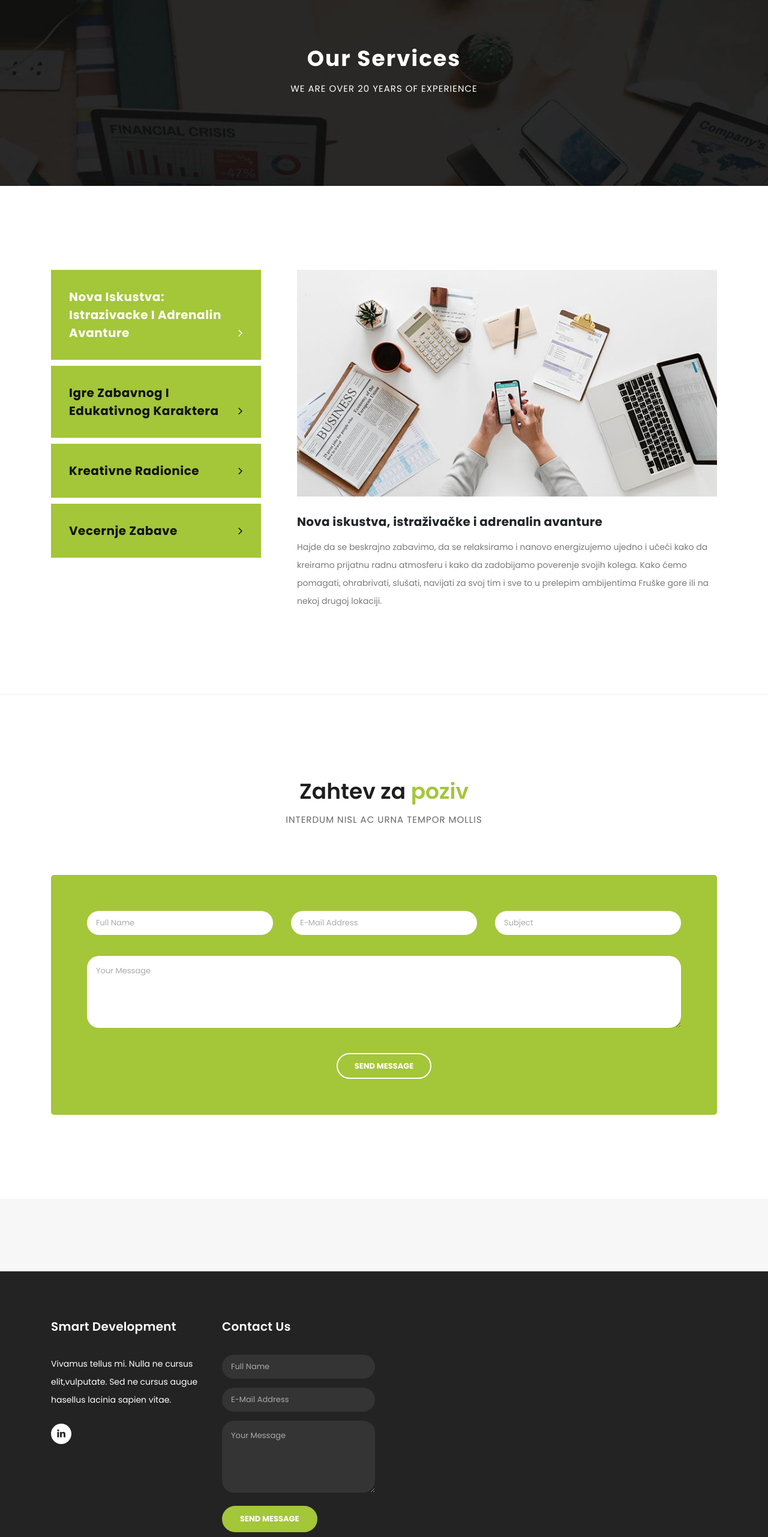
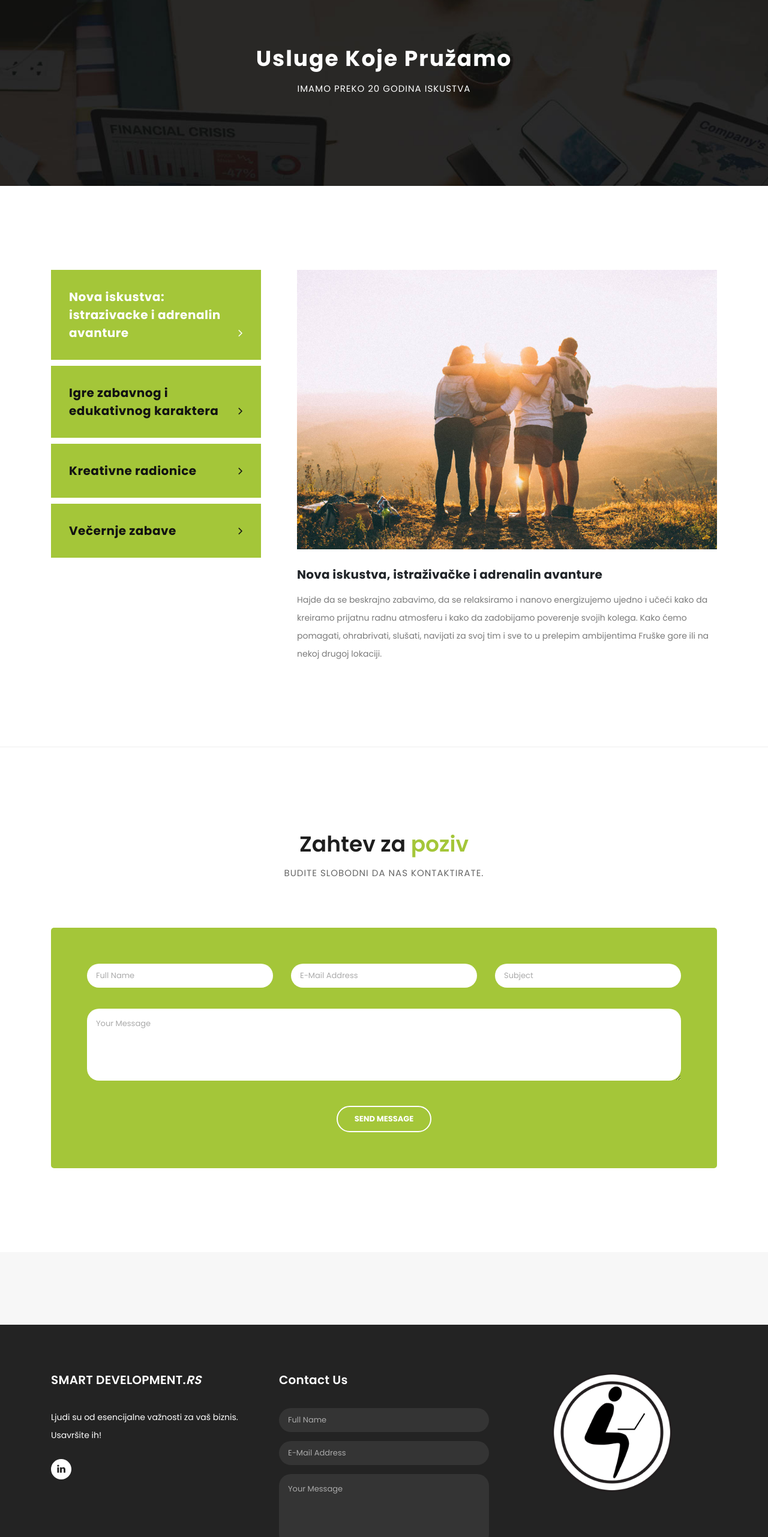
Before and after one commit to damianac/smartdevelopmentrs, a plain HTML site: page teambuilding.html in a window 1280 px wide. Shown: the part 200-2763 px from the top of the page at 60% size. Drawn offline with Linux system fonts and the light colour scheme.

Commit message:
feat: new updates requested by Sumadinka

```diff
--- a/assets/css/templatemo-finance-business.css
+++ b/assets/css/templatemo-finance-business.css
@@ -1141,7 +1141,7 @@ footer .contact-form button.filled-button:hover {
   margin-bottom: 0px;
 }
 #tabs ul li a {
-	text-transform: capitalize;
+	text-transform: inherit;
 	width: 100%;
 	padding: 30px 30px;
 	display: inline-block;
@@ -1228,7 +1228,10 @@ footer .contact-form button.filled-button:hover {
 	font-size: 15px;
 }
 
-
+.white-logo-footer {
+	display: block;
+	margin: auto;
+}
 
 
 /* Responsive Style */
--- a/teambuilding.html
+++ b/teambuilding.html
@@ -91,8 +91,8 @@ https://templatemo.com/tm-545-finance-business
       <div class="container">
         <div class="row">
           <div class="col-md-12">
-            <h1>Our Services</h1>
-            <span>We are over 20 years of experience</span>
+            <h1>Usluge koje pružamo</h1>
+            <span>Imamo preko 20 godina iskustva </span>
           </div>
         </div>
       </div>
@@ -106,14 +106,14 @@ https://templatemo.com/tm-545-finance-business
               <li><a href='#tabs-1'>Nova iskustva: istrazivacke i adrenalin avanture<i class="fa fa-angle-right"></i></a></li>
               <li><a href='#tabs-2'>Igre zabavnog i edukativnog karaktera<i class="fa fa-angle-right"></i></a></li>
               <li><a href='#tabs-3'>Kreativne radionice <i class="fa fa-angle-right"></i></a></li>
-              <li><a href='#tabs-4'>Vecernje zabave <i class="fa fa-angle-right"></i></a></li>
+              <li><a href='#tabs-4'>Večernje zabave <i class="fa fa-angle-right"></i></a></li>
 
             </ul>
           </div>
           <div class="col-md-8">
             <section class='tabs-content'>
               <article id='tabs-1'>
-                <img src="assets/images/single_service_01.jpg" alt="">
+                <img src="assets/images/Nova iskustva istrazivacke i adrenalin avanture.jpg" alt="">
                 <h4>Nova iskustva, istraživačke i adrenalin avanture</h4>
                 <p>
                     Hajde da se beskrajno zabavimo, da se relaksiramo i nanovo energizujemo ujedno i učeći kako da
@@ -166,7 +166,7 @@ https://templatemo.com/tm-545-finance-business
           <div class="col-md-12">
             <div class="section-heading">
               <h2>Zahtev za <em>poziv</em></h2>
-              <span>interdum nisl ac urna tempor mollis</span>
+              <span>Budite slobodni da nas kontaktirate.</span>
             </div>
           </div>
           <div class="col-md-12">
@@ -220,18 +220,22 @@ https://templatemo.com/tm-545-finance-business
     </div>
 
 
+
     <!-- Footer Starts Here -->
     <footer>
         <div class="container">
           <div class="row">
-          <div class="col-md-3 footer-item">
-            <h4>Smart Development</h4>
-            <p>Vivamus tellus mi. Nulla ne cursus elit,vulputate. Sed ne cursus augue hasellus lacinia sapien vitae.</p>
+            <div class="col-md-4 footer-item">
+              <h4>SMART DEVELOPMENT.<em>RS</em></h4>
+              <p>
+                Ljudi su od esencijalne važnosti za vaš biznis. Usavršite ih!
+              </p>
               <ul class="social-icons">
                 <li><a href="#"><i class="fa fa-linkedin"></i></a></li>
               </ul>
             </div>
-          <div class="col-md-3 footer-item last-item">
+
+            <div class="col-md-4 footer-item">
               <h4>Contact Us</h4>
               <div class="contact-form">
                 <form id="contact footer-contact" action="https://formspree.io/mqkbpnkq" method="post">
@@ -260,6 +264,9 @@ https://templatemo.com/tm-545-finance-business
                 </form>
               </div>
             </div>
+            <div class="col-md-4 footer-item last-item">
+              <img class="white-logo-footer" src="assets/images/logo-white.png" width="200">
+            </div>
           </div>
         </div>
       </footer>
@@ -269,6 +276,7 @@ https://templatemo.com/tm-545-finance-business
           <div class="row">
             <div class="col-md-12">
               <p>Copyright &copy; 2020
+
             </div>
           </div>
         </div>
@@ -277,6 +285,8 @@ https://templatemo.com/tm-545-finance-business
       <!-- Bootstrap core JavaScript -->
       <script src="vendor/jquery/jquery.min.js"></script>
       <script src="vendor/bootstrap/js/bootstrap.bundle.min.js"></script>
+
+      <script src="vendor/particles.min.js"></script>
 
       <!-- Additional Scripts -->
       <script src="assets/js/custom.js"></script>
```
Also changed, not shown: about.html (+19 -11 lines), business-coaching.html (+17 -7 lines), contact.html (+14 -4 lines), index.html (+9 -4 lines), poslovni-treninzi.html (+18 -8 lines), services.html (+4 -4 lines), assets/images/Nova iskustva istrazivacke i adrenalin avanture.jpg (added), assets/images/about-image-old.jpg (added), assets/images/about-image.jpg, assets/images/logo-white.png (added), assets/images/slide_03.jpg, assets/images/slide_03_old.jpg (added), 2 other files. Lines whose indentation alone changed are shown as unchanged.
